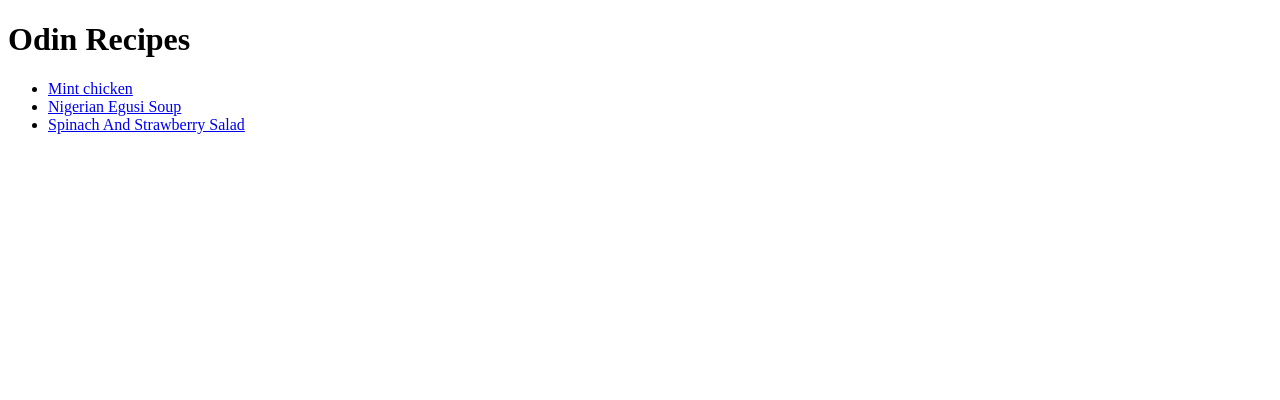
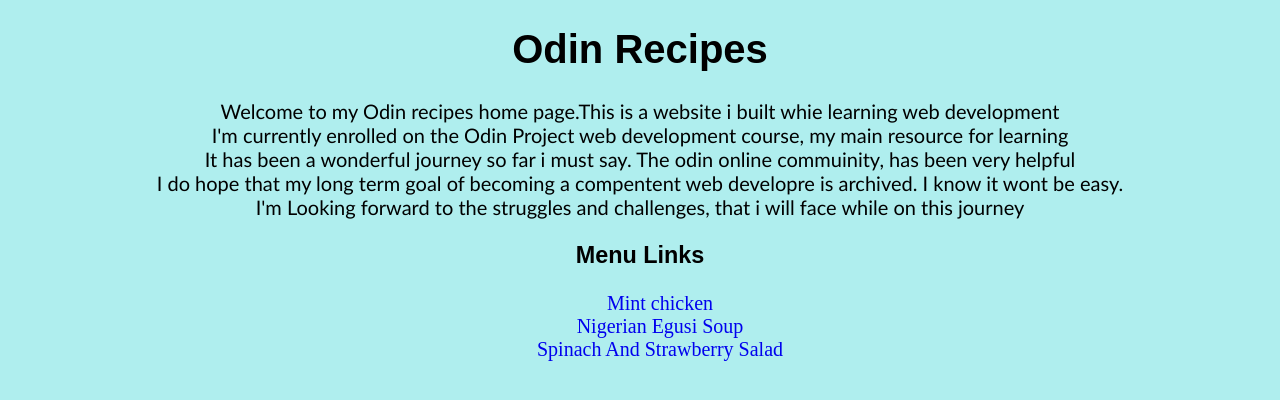
Before and after one commit to newbdeveloper11/odin-recipes, a plain HTML site: page index.html in a window 1280 px wide. Drawn offline with Linux system fonts and the light colour scheme.

Commit message:
Still minor styling like font, bg color, etc

```diff
--- a/index.html
+++ b/index.html
@@ -4,9 +4,17 @@
         <meta charset="UTF-8">
         <meta name="viewport" content="width=device-width, initial-scale=1.0">
         <title>Odin Recipes</title>
+        <link rel="stylesheet" href="style.css">
     </head>
     <body>
         <h1>Odin Recipes</h1>
+        <p>Welcome to my Odin recipes home page.This is a website i built whie learning web development<br>
+           I'm currently enrolled on the Odin Project web development course, my main resource for learning<br>
+           It has been a wonderful journey so far  i must say. The odin online commuinity, has been very helpful<br>
+           I do hope that my long term goal of becoming a compentent web developre is archived. I know  it wont be easy.
+           <br>I'm Looking forward to the struggles and challenges, that i will face while on this journey</p>
+
+           <h3>Menu Links</h3>
         <ul>
 
             <li>
--- /dev/null
+++ b/style.css
@@ -0,0 +1,22 @@
+body{
+    text-align: center;
+    font-size: 20px;
+    background-color: paleturquoise;
+}
+
+a {
+    text-decoration: none;
+}
+
+p{
+    font-family:'Trebuchet MS', 'Lucida Sans Unicode', 'Lucida Grande', 'Lucida Sans';
+}
+
+ul{
+    list-style: none;
+}
+
+h1, h3{
+    font-weight:  bold;
+    font-family: Arial, Helvetica, sans-serif;
+}
```
